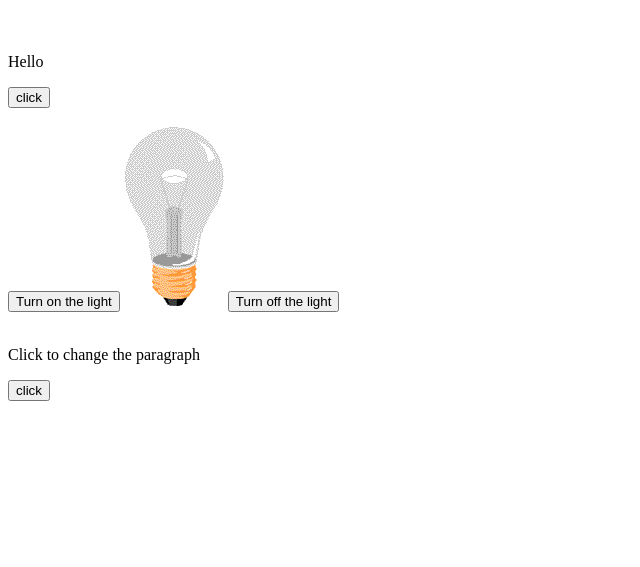
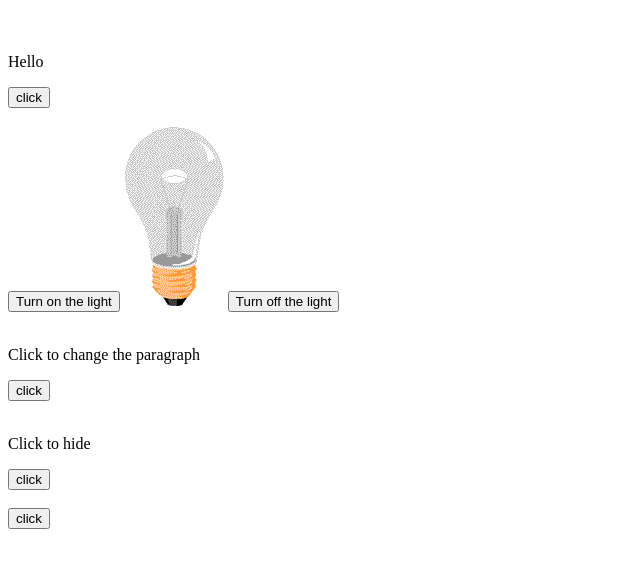
Before and after one commit to purplemrl/practice, a plain HTML site: page test9.html in a window 1280 px wide. Shown: the part 79-646 px from the top of the page, without its empty margins (0-640 px from the left). Drawn offline with Linux system fonts and the light colour scheme.

Commit message:
Update test9.html

```diff
--- a/test9.html
+++ b/test9.html
@@ -21,5 +21,13 @@
     <br>
     <p id="p2">Click to change the paragraph</p>
     <button type="button" onclick="document.getElementById('p2').style.color='blue'">click</button>
+    <br>
+    <br>
+    <p id="p3">Click to hide</p>
+    <button type="button" onclick="document.getElementById('p3').style.display='none'">click</button>
+    <br>
+    <br>
+    <p id="p4" style="display:none">click to show</p>
+    <button type="button" onclick="document.getElementById('p4').style.display='block'">click</button>
 </body>
 </html>
```
